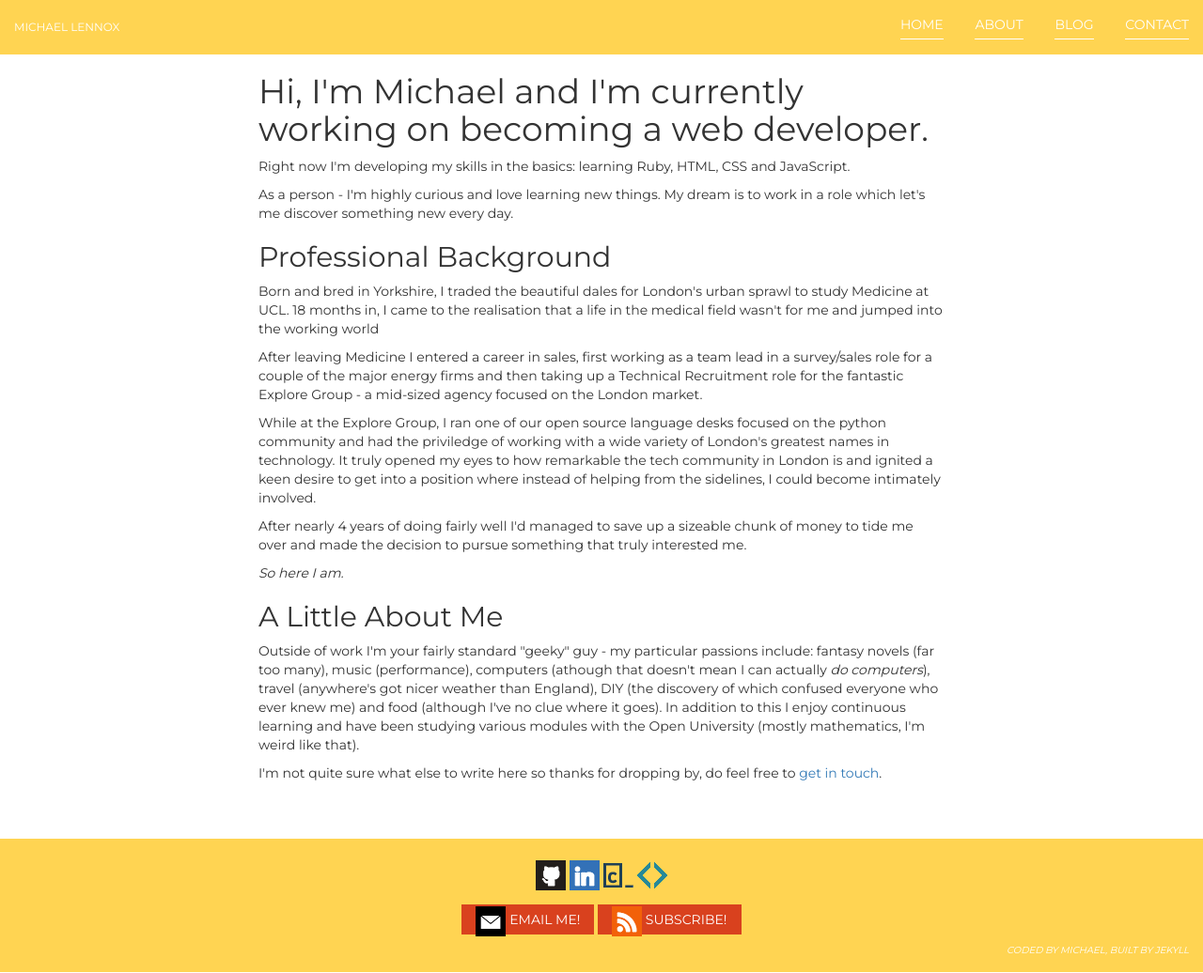
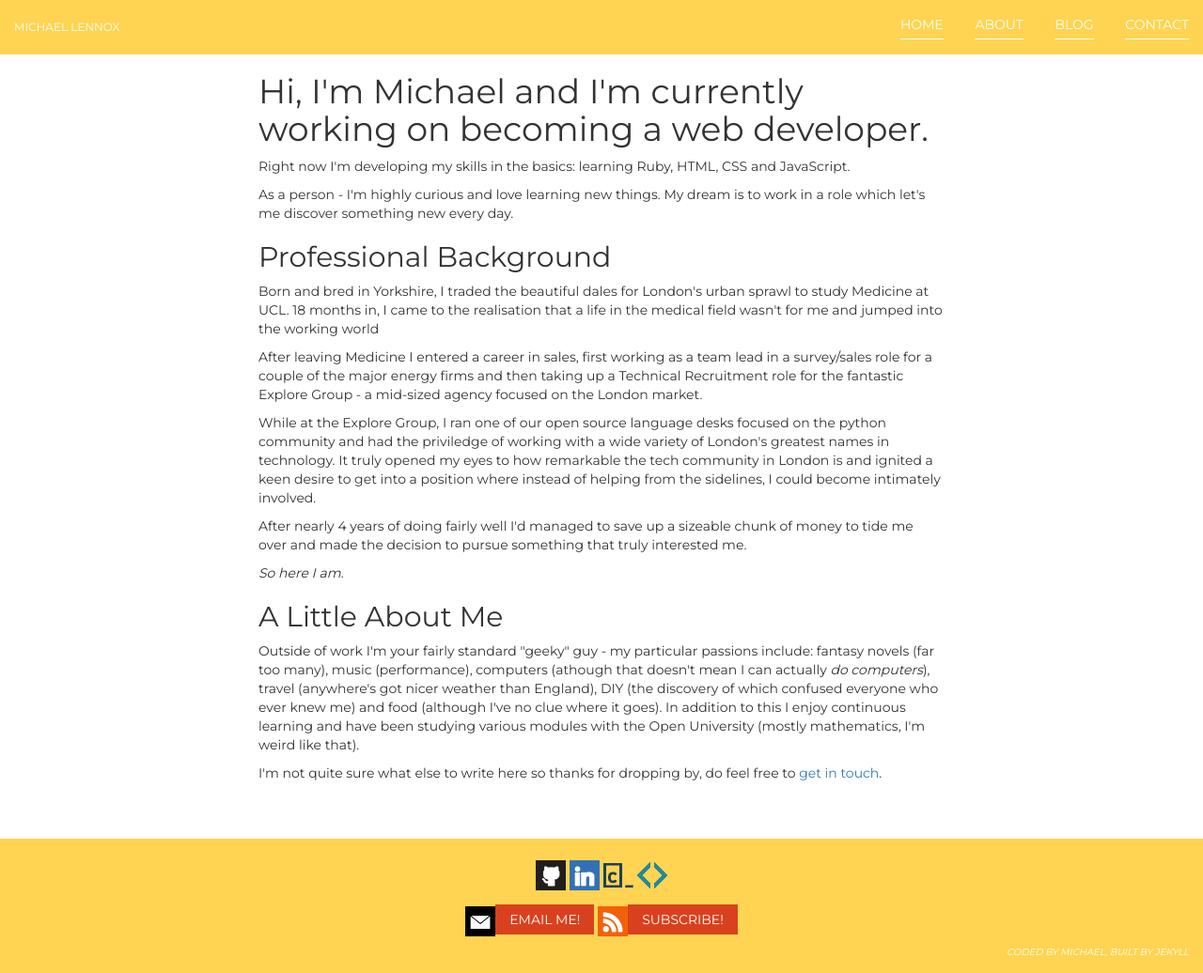
Before and after one commit to michaellennox/michaellennox.github.io, a Jekyll site: the page built from about/index.html, in a window 1280 px wide. Shown: the whole page at 94% size. Built offline with Jekyll 4.4.1, drawn with Linux system fonts in a browser that asks for light colours; nearby versions of some CDN libraries.

Commit message:
social formatting

```diff
--- a/_includes/footer.html
+++ b/_includes/footer.html
@@ -11,8 +11,8 @@
 
     <ul class="contact-links">
 
-        <li><a href="mailto:hello@michaellennox.me"><img src="{{ site.baseurl }}/images/social-icons/mail.png">  Email Me!</a></li>
-        <li><a href="mailto:hello@michaellennox.me"><img src="{{ site.baseurl }}/images/social-icons/rss.png">  Subscribe!</a></li>
+        <li><img src="{{ site.baseurl }}/images/social-icons/mail.png"><a href="mailto:hello@michaellennox.me"> Email Me!</a></li>
+        <li><img src="{{ site.baseurl }}/images/social-icons/rss.png"><a href="mailto:hello@michaellennox.me"> Subscribe!</a></li>
 
     </ul>
 
```
